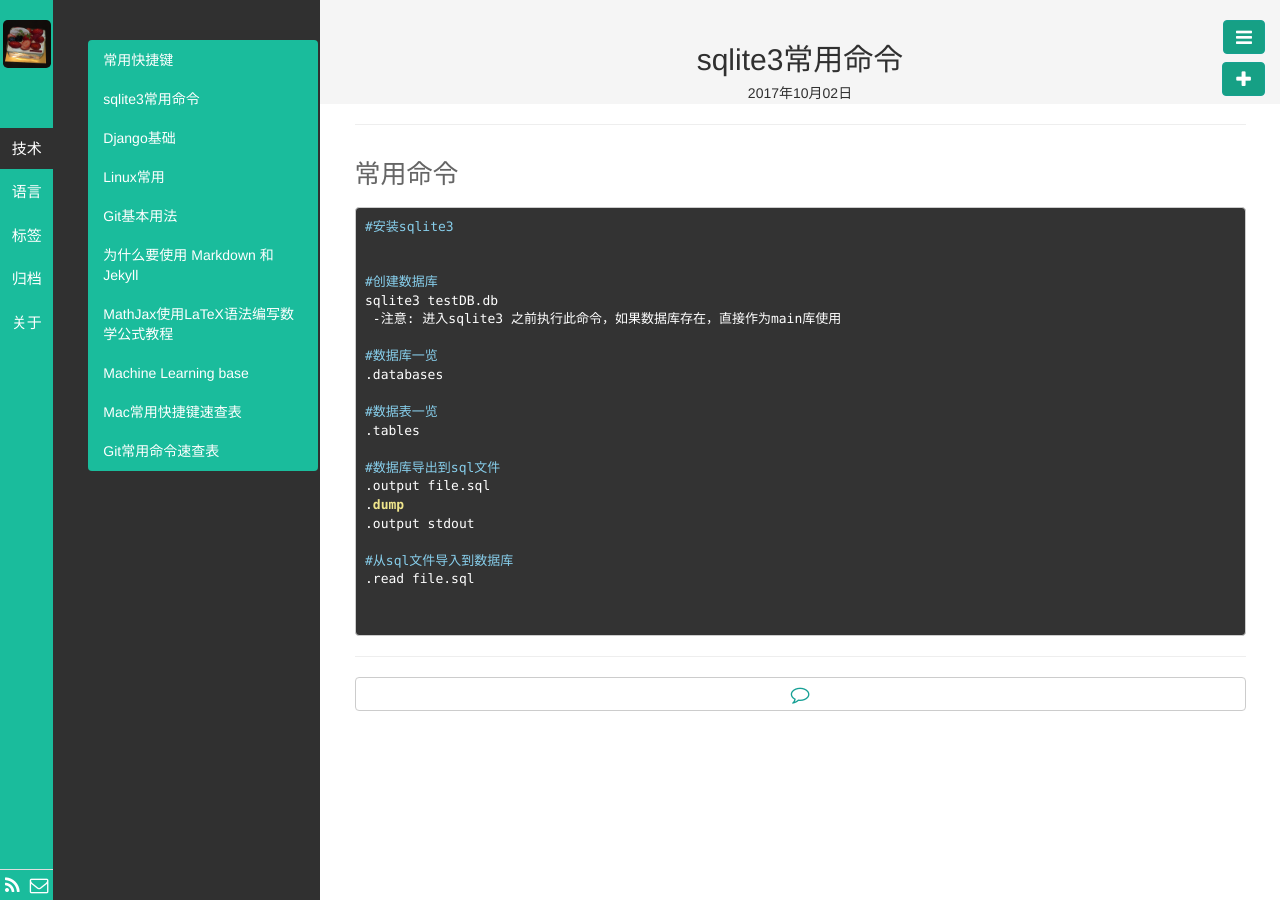
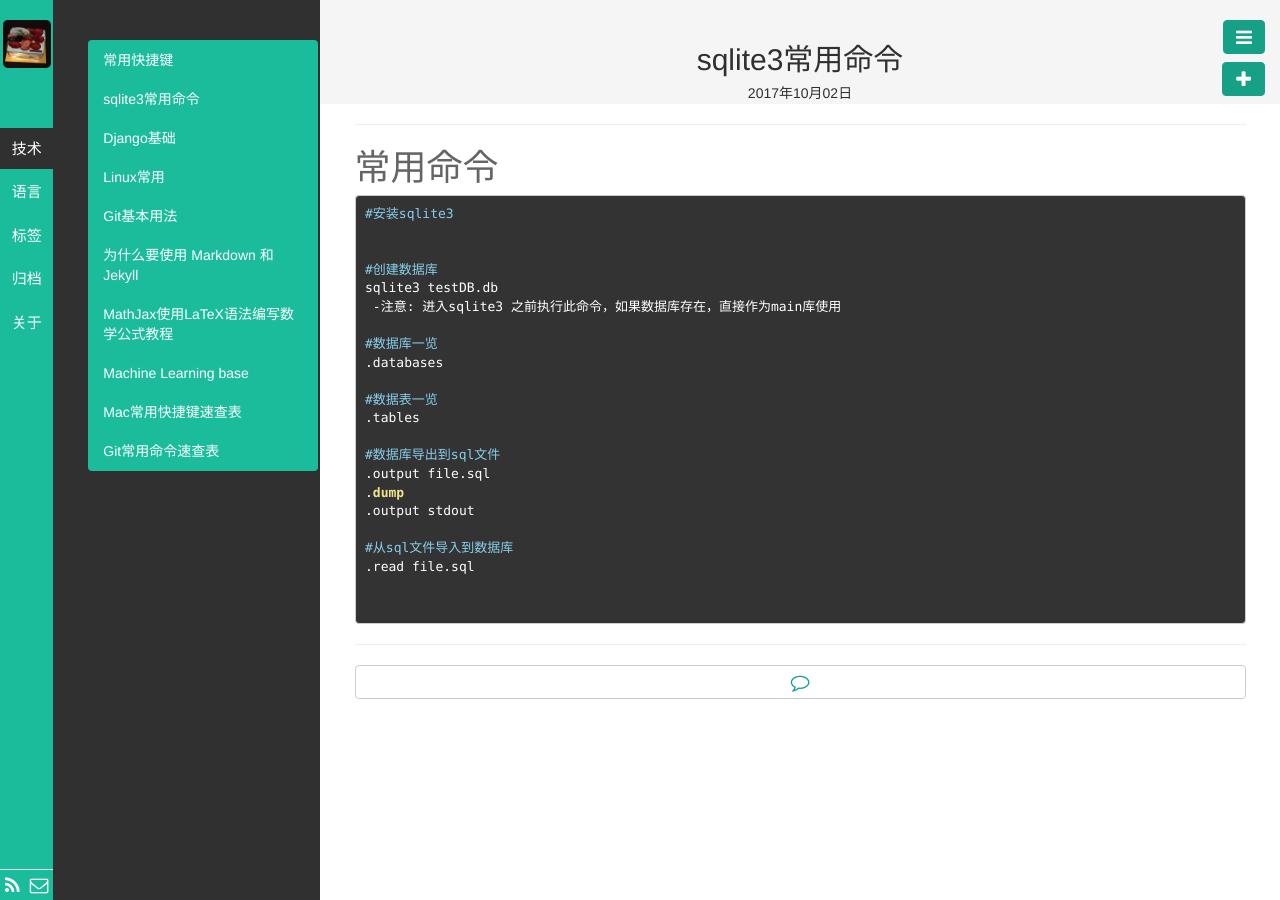
Before and after one commit to kyoyo/kyoyo.github.io, a Jekyll site: the page built from _posts/技術/2017-10-02-sqlite3-Base.md, in a window 1280 px wide. Built offline with Jekyll 4.4.1, drawn with Linux system fonts in a browser that asks for light colours; Markdown is read by kramdown in place of the engine named in the settings.

````diff
--- a/_posts/技術/2017-10-02-sqlite3-Base.md
+++ b/_posts/技術/2017-10-02-sqlite3-Base.md
@@ -7,7 +7,7 @@ keywords:
 description:
 ---
 
-###常用命令
+# 常用命令
 
 ```
 #安装sqlite3
````
